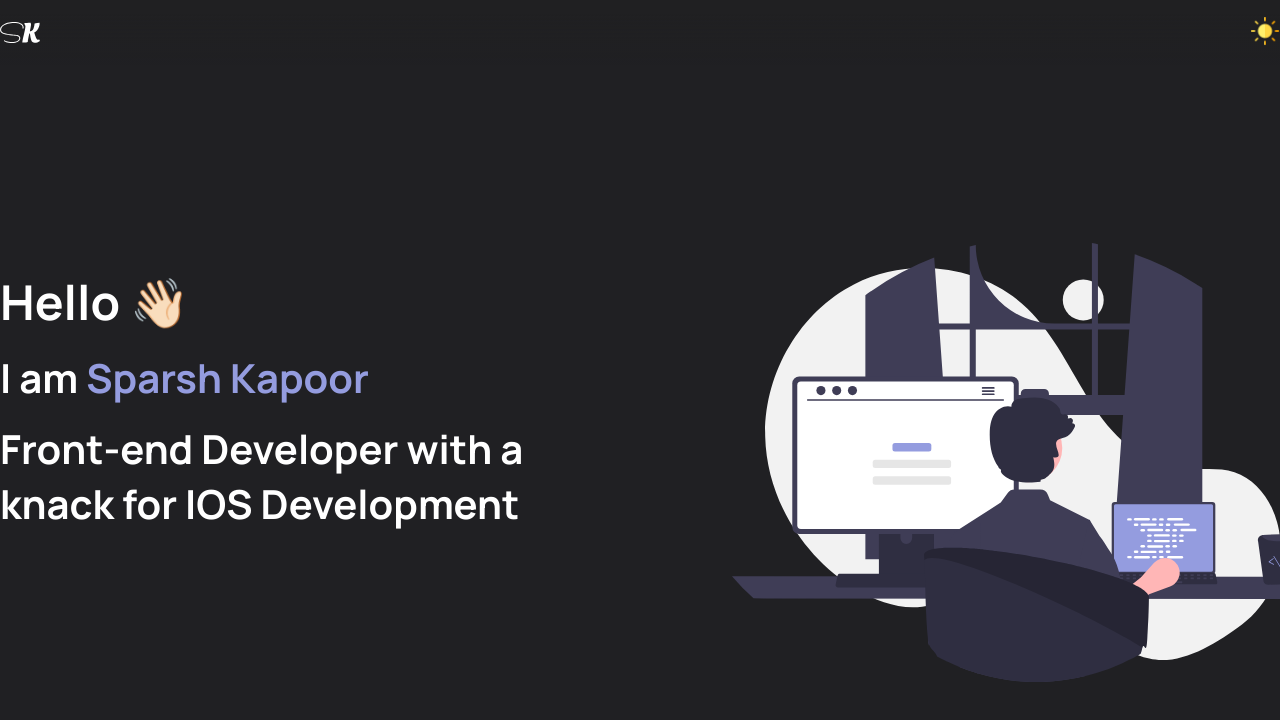
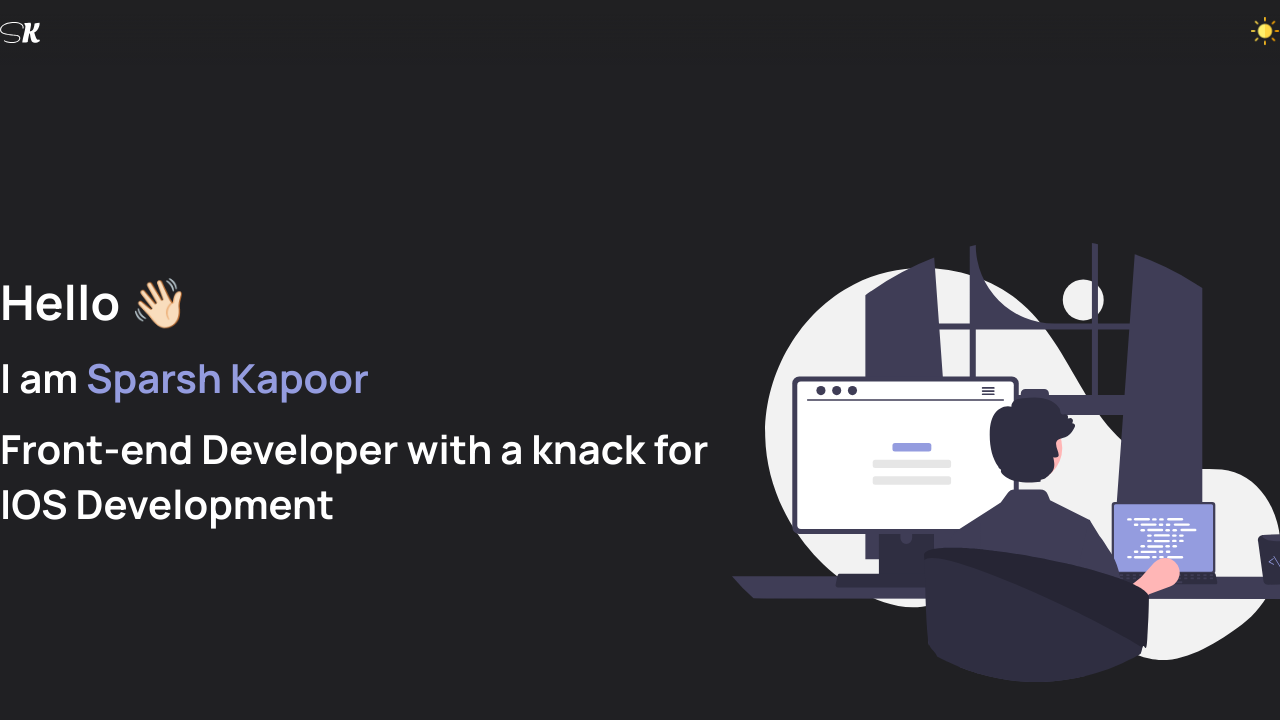
Before and after one commit to sparsh-007/folio, a React (Create React App) app: page / in a window 1280 px wide. Shown: the top 720 px of the page. Built offline with nearby package versions, Linux system fonts and the light colour scheme.

Commit message:
Update Home.css

```diff
--- a/src/Components/css/Home.css
+++ b/src/Components/css/Home.css
@@ -51,7 +51,7 @@
   text-decoration: none;
 }
 #description{
-  width: 78%;
+  width: 98%;
 }
 
 .home .left .buttons .connect {
```
